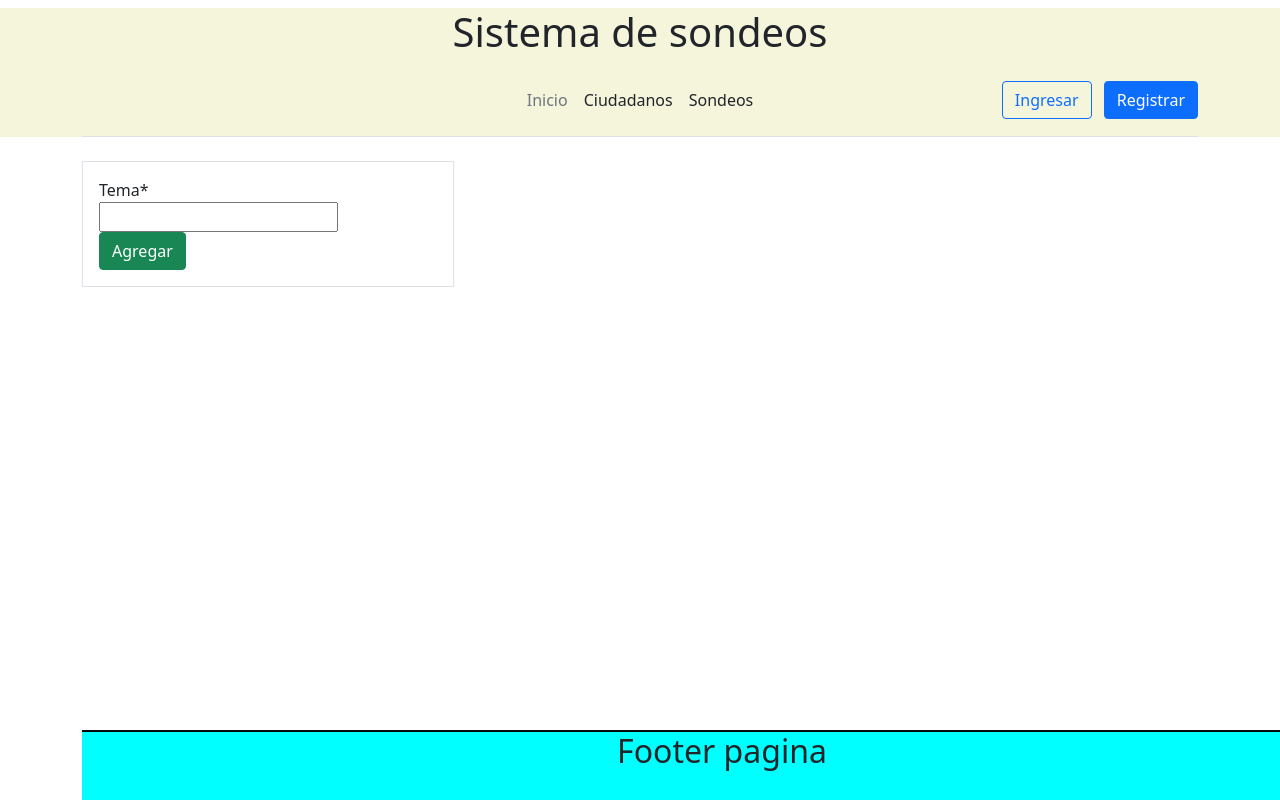
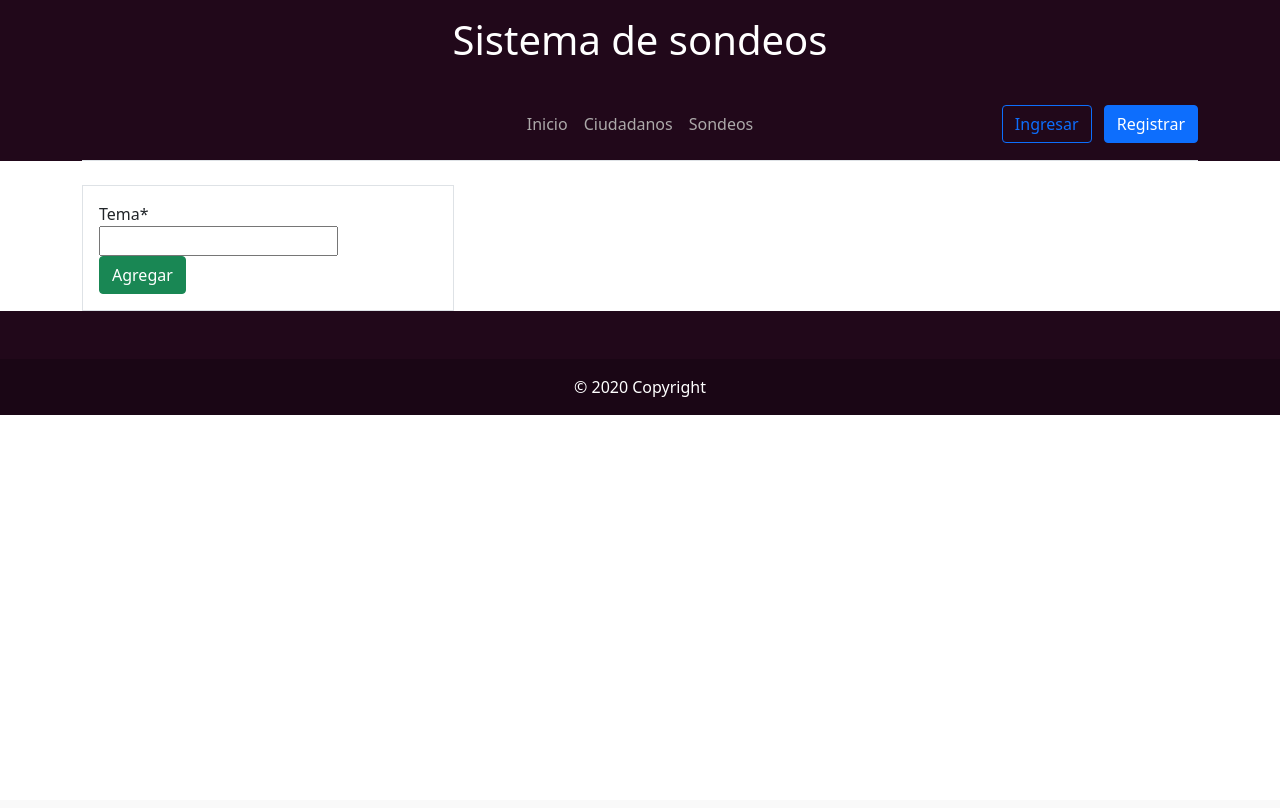
Before and after one commit to Sebuchas/Senasoft, a Django app: page /sondeo/creartema/ in a window 1280 px wide. After the commit the page ends 415 px from the top, so only its background shows below. Run offline with Django 4.2, Linux system fonts and the light colour scheme; parts of the project's set-up code (start-up, migrations or seed data) failed here and were passed over; some libraries are stand-ins or nearby versions.

Commit message:
header footer 2

```diff
--- a/main/templates/partials/footer.html
+++ b/main/templates/partials/footer.html
@@ -1,8 +1,13 @@
 {% load static %}
-<header >
+<footer class="text-center text-white" style="background-color: #21081a;">
+        <!-- Grid container -->
+        <div class="container p-4"></div>
+        <!-- Grid container -->
 
-    <div class=" footer">
-        <h2>Footer pagina</h2>
-
-    </div>
-</header>
+        <!-- Copyright -->
+        <div class="text-center p-3" style="background-color: rgba(0, 0, 0, 0.2);">
+          © 2020 Copyright
+          <a class="text-white" href="https://mdbootstrap.com/"></a>
+        </div>
+        <!-- Copyright -->
+</footer>
--- a/main/templates/partials/header.html
+++ b/main/templates/partials/header.html
@@ -1,26 +1,25 @@
 {% load static %}
 <header >
-    <div class="fondo-header">
-        <div>
-            <h1 class="text-center my-2 ">Sistema de sondeos</h1>
-        </div>
-        <div class="container">
-            <header class="d-flex flex-wrap align-items-center justify-content-center justify-content-md-between py-3 mb-4 border-bottom">
+    <div class="fondo-header" >
+
+        <div class="container" >
+            <h1 class=" text-center py-3 ">Sistema de sondeos</h1>
+            <div class="d-flex flex-wrap align-items-center justify-content-center justify-content-md-between py-3 mb-4 border-bottom">
               <a href="/" class="d-flex align-items-center col-md-3 mb-2 mb-md-0 text-dark text-decoration-none">
                 <svg class="bi me-2" width="40" height="32" role="img" aria-label="Bootstrap"><use xlink:href="#bootstrap"></use></svg>
               </a>
 
               <ul class="nav col-12 col-md-auto mb-2 justify-content-center mb-md-0">
-                <li><a href="#" class="nav-link px-2 link-secondary">Inicio</a></li>
-                <li><a href="#" class="nav-link px-2 link-dark">Ciudadanos</a></li>
-                <li><a href="#" class="nav-link px-2 link-dark">Sondeos</a></li>
+                <li><a href="#" class="nav-link px-2 color-w link-secondary">Inicio</a></li>
+                <li><a href="#" class="nav-link px-2 color-w link-dark">Ciudadanos</a></li>
+                <li><a href="#" class="nav-link px-2 color-w link-dark">Sondeos</a></li>
               </ul>
 
               <div class="col-md-3 text-end">
                 <button type="button" class="btn btn-outline-primary me-2">Ingresar</button>
                 <button type="button" class="btn btn-primary">Registrar</button>
               </div>
-            </header>
+            </div>
         </div>
     </div>
 
--- a/main/templates/usuarios/crear.html
+++ b/main/templates/usuarios/crear.html
@@ -12,4 +12,5 @@
             </form>
         </div>
     </div>
+</div>
 {% endblock contenido %}
--- a/main/urls.py
+++ b/main/urls.py
@@ -16,9 +16,12 @@ Including another URLconf
 from django.contrib import admin
 from django.urls import path, include
 
+from main.views import SignUpView, BienvenidaView
 
 urlpatterns = [
     path('admin/', admin.site.urls),
     path('usuario/', include('Usuario.urls')),
     path('sondeo/', include('Sondeo.urls')),
+    path(r'^$', BienvenidaView.as_view(), name='bienvenida'),
+    path(r'^registrate/$', SignUpView.as_view(), name='sign_up'),
 ]
--- a/static/css/style.css
+++ b/static/css/style.css
@@ -3,7 +3,11 @@
     border-bottom: 2px solid rgb(8, 8, 8);
 }
 .fondo-header{
-    background-color: beige !important;
+    background-color: #21081a;
+    color: white;
+}
+.color-w{
+    color: rgb(172, 169, 169) !important;
 }
 .footer{
     text-align: center;
```
Also changed, not shown: main/forms.py (added, +21 -0 lines), main/models.py (added, +23 -0 lines), main/templates/login/base.html (added, +12 -0 lines), main/templates/login/bienvenida.html (added, +13 -0 lines), main/templates/login/perfil_form.html (added, +11 -0 lines), main/views.py (added, +32 -0 lines).
